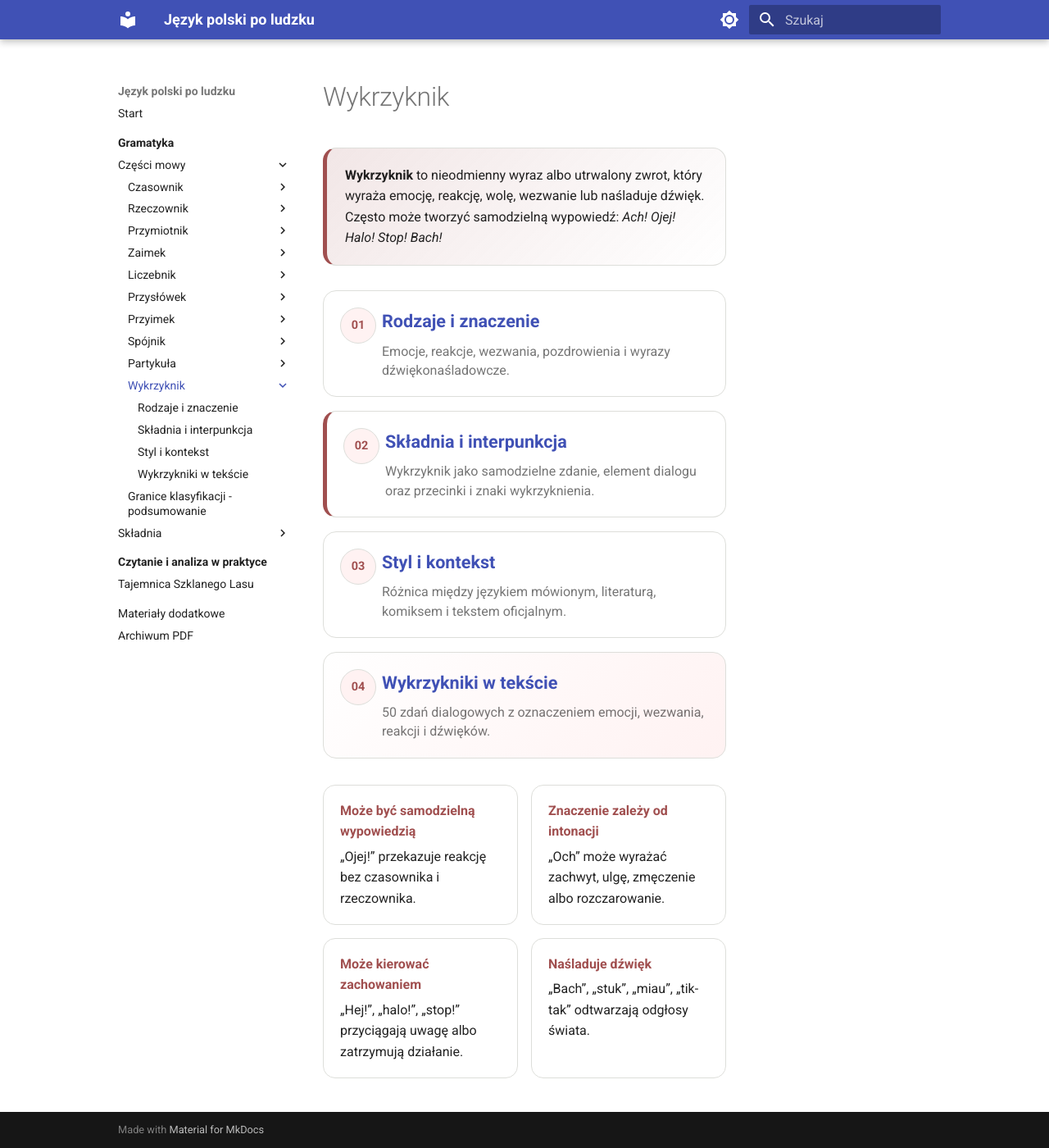
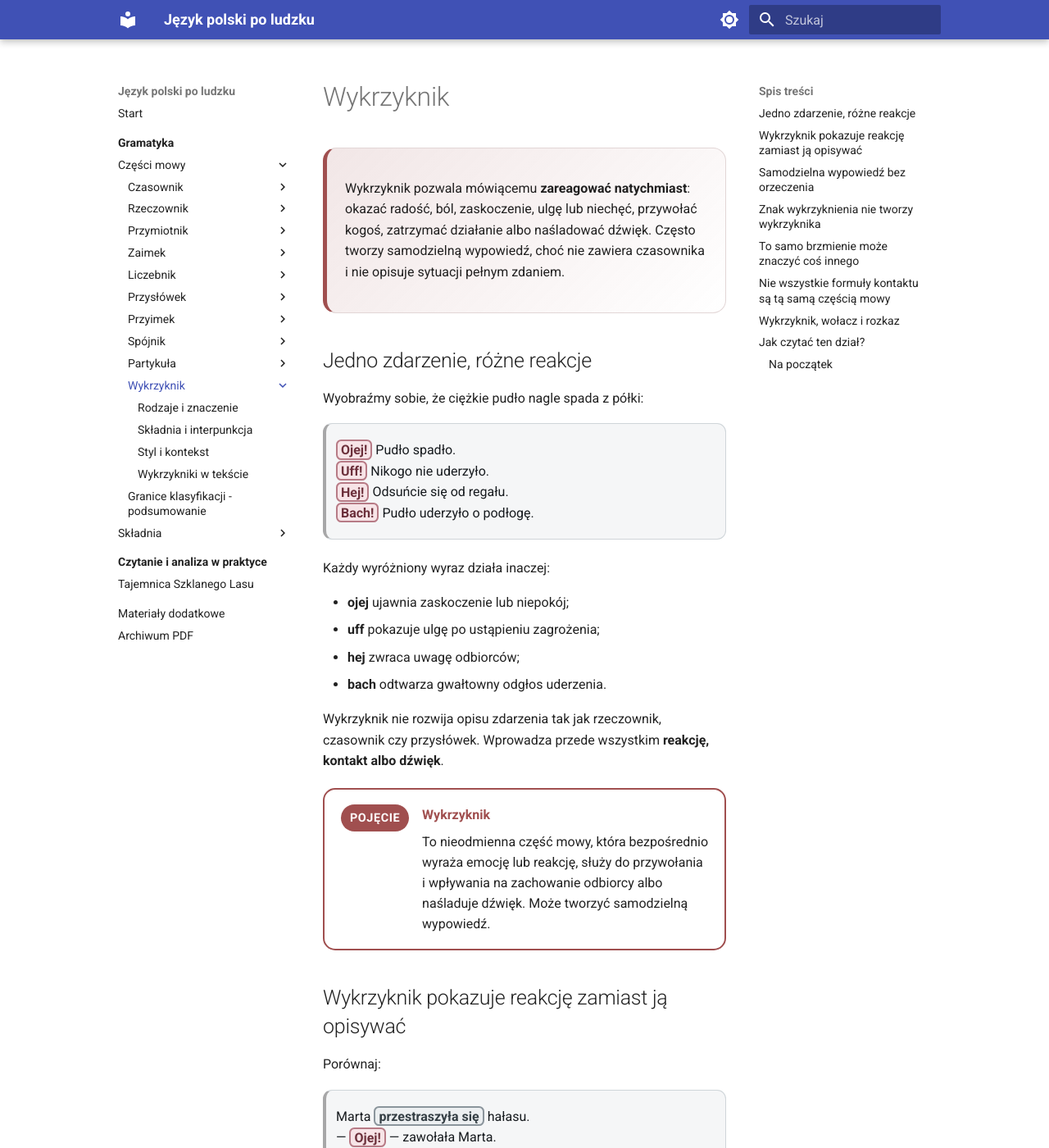
Before and after one commit to dchorazkiewicz/SP_JP, an MkDocs documentation site: the page built from docs/gramatyka/czesci-mowy/wykrzyknik/index.md, in a window 1280 px wide and 1400 px high. Shown: the whole window at 82% size. Built offline with MkDocs 1.6.1 and Material for MkDocs 9.7.7, drawn with Linux system fonts in a browser that asks for light colours; some of the changed text lies outside the part shown.

Commit message:
Przepisać wprowadzenie do wykrzyknika

```diff
--- a/docs/gramatyka/czesci-mowy/wykrzyknik/index.md
+++ b/docs/gramatyka/czesci-mowy/wykrzyknik/index.md
@@ -2,30 +2,134 @@
 
 <div class="interjection-lesson" markdown>
 
-<div class="indecl-lead">
-<strong>Wykrzyknik</strong> to nieodmienny wyraz albo utrwalony zwrot, który wyraża emocję, reakcję, wolę, wezwanie lub naśladuje dźwięk. Często może tworzyć samodzielną wypowiedź: <em>Ach! Ojej! Halo! Stop! Bach!</em>
+<div class="lesson-lead" markdown>
+
+Wykrzyknik pozwala mówiącemu **zareagować natychmiast**: okazać radość, ból, zaskoczenie, ulgę lub niechęć, przywołać kogoś, zatrzymać działanie albo naśladować dźwięk. Często tworzy samodzielną wypowiedź, choć nie zawiera czasownika i nie opisuje sytuacji pełnym zdaniem.
+
 </div>
 
-<div class="indecl-topic-grid">
-  <a class="indecl-topic-card" href="rodzaje-i-znaczenie/">
-    <span class="indecl-topic-number">01</span><strong>Rodzaje i znaczenie</strong><span>Emocje, reakcje, wezwania, pozdrowienia i wyrazy dźwiękonaśladowcze.</span>
-  </a>
-  <a class="indecl-topic-card indecl-topic-card--primary" href="skladnia-i-interpunkcja/">
-    <span class="indecl-topic-number">02</span><strong>Składnia i interpunkcja</strong><span>Wykrzyknik jako samodzielne zdanie, element dialogu oraz przecinki i znaki wykrzyknienia.</span>
-  </a>
-  <a class="indecl-topic-card" href="styl-i-kontekst/">
-    <span class="indecl-topic-number">03</span><strong>Styl i kontekst</strong><span>Różnica między językiem mówionym, literaturą, komiksem i tekstem oficjalnym.</span>
-  </a>
-  <a class="indecl-topic-card indecl-topic-card--reading" href="wykrzykniki-w-tekscie/">
-    <span class="indecl-topic-number">04</span><strong>Wykrzykniki w tekście</strong><span>50 zdań dialogowych z oznaczeniem emocji, wezwania, reakcji i dźwięków.</span>
-  </a>
+## Jedno zdarzenie, różne reakcje
+
+Wyobraźmy sobie, że ciężkie pudło nagle spada z półki:
+
+> <span class="interjection-focus">Ojej!</span> Pudło spadło.
+> <span class="interjection-focus">Uff!</span> Nikogo nie uderzyło.
+> <span class="interjection-focus">Hej!</span> Odsuńcie się od regału.
+> <span class="interjection-focus">Bach!</span> Pudło uderzyło o podłogę.
+
+Każdy wyróżniony wyraz działa inaczej:
+
+- **ojej** ujawnia zaskoczenie lub niepokój;
+- **uff** pokazuje ulgę po ustąpieniu zagrożenia;
+- **hej** zwraca uwagę odbiorców;
+- **bach** odtwarza gwałtowny odgłos uderzenia.
+
+Wykrzyknik nie rozwija opisu zdarzenia tak jak rzeczownik, czasownik czy przysłówek. Wprowadza przede wszystkim **reakcję, kontakt albo dźwięk**.
+
+<div class="interjection-concept">
+  <span class="interjection-concept__label">Pojęcie</span>
+  <strong>Wykrzyknik</strong>
+  <p>To nieodmienna część mowy, która bezpośrednio wyraża emocję lub reakcję, służy do przywołania i wpływania na zachowanie odbiorcy albo naśladuje dźwięk. Może tworzyć samodzielną wypowiedź.</p>
 </div>
 
-<div class="indecl-concept-grid">
-  <div class="indecl-concept-card"><strong>Może być samodzielną wypowiedzią</strong>„Ojej!” przekazuje reakcję bez czasownika i rzeczownika.</div>
-  <div class="indecl-concept-card"><strong>Znaczenie zależy od intonacji</strong>„Och” może wyrażać zachwyt, ulgę, zmęczenie albo rozczarowanie.</div>
-  <div class="indecl-concept-card"><strong>Może kierować zachowaniem</strong>„Hej!”, „halo!”, „stop!” przyciągają uwagę albo zatrzymują działanie.</div>
-  <div class="indecl-concept-card"><strong>Naśladuje dźwięk</strong>„Bach”, „stuk”, „miau”, „tik-tak” odtwarzają odgłosy świata.</div>
+## Wykrzyknik pokazuje reakcję zamiast ją opisywać
+
+Porównaj:
+
+> Marta <span class="interjection-anchor">przestraszyła się</span> hałasu.
+> — <span class="interjection-focus">Ojej!</span> — zawołała Marta.
+
+W pierwszym zdaniu narrator **nazywa emocję** za pomocą czasownika. W drugim czytelnik otrzymuje bezpośrednią reakcję bohaterki. Wykrzyknik nie informuje dokładnie, dlaczego ktoś się przestraszył ani jak długo trwała emocja. Przenosi natomiast do wypowiedzi jej nagłość, ton i siłę.
+
+Podobnie:
+
+> Paweł poczuł ulgę.
+> — <span class="interjection-emotion">Uff!</span> Zdążyłem.
+
+Zdanie opisowe jest dokładniejsze, ale wykrzyknik brzmi bardziej bezpośrednio.
+
+## Samodzielna wypowiedź bez orzeczenia
+
+> <span class="interjection-emotion">Hurra!</span>
+> <span class="interjection-focus">Au!</span>
+> <span class="interjection-call">Halo!</span>
+> <span class="interjection-sound">Puk, puk!</span>
+
+Takie wypowiedzi mogą być kompletne komunikacyjnie mimo braku orzeczenia. Odbiorca rozpoznaje ich funkcję dzięki sytuacji, intonacji i utrwalonemu znaczeniu.
+
+Nie oznacza to jednak, że wykrzyknik jest zdaniem w zwykłym sensie składniowym. Najczęściej nie da się w nim wskazać podmiotu i orzeczenia. Jest natomiast samodzielnym **aktem reakcji, wezwania lub naśladowania dźwięku**.
+
+## Znak wykrzyknienia nie tworzy wykrzyknika
+
+> <span class="interjection-focus">Ratunku!</span> — wykrzyknik lub samodzielne wezwanie.
+> Zamknij drzwi! — zdanie rozkazujące z czasownikiem.
+> To naprawdę wspaniała wiadomość! — zdanie oznajmujące wypowiedziane z silną emocją.
+
+Znak **!** informuje o ekspresji lub stanowczości całej wypowiedzi, ale nie rozstrzyga o części mowy. Wykrzyknik rozpoznajemy po funkcji samego wyrazu, a nie po znaku interpunkcyjnym stojącym na końcu.
+
+<div class="interjection-checkpoint">
+  <div class="interjection-checkpoint__title">Wykrzyknik i zdanie wykrzyknikowe to nie to samo</div>
+  <p><strong>Ach!</strong> jest wykrzyknikiem. Zdanie <em>Jak tu pięknie!</em> nie zawiera wykrzyknika, choć kończy się znakiem wykrzyknienia i wyraża silne emocje.</p>
 </div>
 
+## To samo brzmienie może znaczyć coś innego
+
+> <span class="interjection-focus">Och!</span> Jak tu pięknie. — zachwyt
+> <span class="interjection-focus">Och…</span> Znowu muszę wszystko poprawiać. — znużenie
+> <span class="interjection-focus">Och!</span> Dobrze, że jesteś. — ulga lub radość
+
+Sam zapis **och** nie wskazuje jednej emocji. Znaczenie tworzą wspólnie:
+
+- dalsza część wypowiedzi;
+- sytuacja komunikacyjna;
+- intonacja;
+- długość i sposób wymówienia;
+- interpunkcja.
+
+W tekście pisanym część informacji przekazywanej głosem trzeba odtworzyć za pomocą kontekstu i znaków interpunkcyjnych.
+
+## Nie wszystkie formuły kontaktu są tą samą częścią mowy
+
+> <span class="interjection-call">Hej!</span> Zaczekaj.
+> <span class="interjection-formula">Dzień dobry!</span> Przyszedłem na spotkanie.
+> <span class="interjection-formula">Dziękuję!</span> Bardzo mi pomogłeś.
+
+Wszystkie trzy wypowiedzi mogą działać samodzielnie, ale ich budowa jest różna. **Hej** jest typowym wykrzyknikiem przywołującym. **Dzień dobry** jest utrwaloną formułą powitania, a **dziękuję** pozostaje formą czasownika, nawet gdy tworzy samodzielną wypowiedź grzecznościową.
+
+Samodzielność komunikacyjna nie wystarcza więc do uznania wyrazu za wykrzyknik.
+
+## Wykrzyknik, wołacz i rozkaz
+
+> <span class="interjection-call">Hej!</span> — wykrzyknik przywołujący
+> <span class="interjection-anchor">Mario!</span> — rzeczownik w wołaczu
+> <span class="interjection-anchor">Poczekaj!</span> — czasownik w trybie rozkazującym
+> <span class="interjection-call">Hej, Mario!</span> Poczekaj! — trzy różne elementy w jednej wypowiedzi
+
+Wszystkie mogą służyć zwróceniu uwagi lub wpływaniu na zachowanie odbiorcy. Należą jednak do różnych kategorii gramatycznych. O klasyfikacji decyduje budowa i funkcja konkretnego wyrazu.
+
+## Jak czytać ten dział?
+
+Najpierw uporządkujemy wykrzykniki emocjonalne, przywołujące, nakazujące i dźwiękonaśladowcze oraz zobaczymy, jak kontekst zmienia ich znaczenie. Następnie przyjrzymy się ich samodzielności składniowej, miejscu w wypowiedzi i interpunkcji. Później sprawdzimy, kiedy brzmią naturalnie, a kiedy są zbyt potoczne lub przesadnie ekspresywne. Na końcu przeanalizujemy ich pracę w spójnej opowieści.
+
+<div class="topic-grid">
+  <a class="topic-card topic-card--primary" href="rodzaje-i-znaczenie/"><span class="topic-number">01</span><strong>Jakie funkcje pełnią wykrzykniki?</strong><span>Emocje, reakcje, wezwania, nakazy, formuły kontaktu i dźwiękonaśladowanie.</span></a>
+  <a class="topic-card" href="skladnia-i-interpunkcja/"><span class="topic-number">02</span><strong>Samodzielność i interpunkcja</strong><span>Wykrzyknik przed zdaniem, jako wtrącenie, w dialogu oraz ze znakiem wykrzyknienia, przecinkiem i wielokropkiem.</span></a>
+  <a class="topic-card" href="styl-i-kontekst/"><span class="topic-number">03</span><strong>Styl, intonacja i sytuacja</strong><span>Rozmowa, literatura, komiks, ostrzeżenie, reklama i tekst oficjalny.</span></a>
+  <a class="topic-card topic-card--reading" href="wykrzykniki-w-tekscie/"><span class="topic-number">04</span><strong>Wykrzykniki w opowieści</strong><span>Jak reakcje, wezwania i dźwięki prowadzą dialog, budują napięcie i odsłaniają emocje bohaterów.</span></a>
 </div>
+
+<div class="interjection-summary">
+<h3>Na początek</h3>
+<ul>
+  <li>Wykrzyknik nie opisuje reakcji z dystansu, lecz bezpośrednio ją ujawnia.</li>
+  <li>Może tworzyć samodzielną wypowiedź bez podmiotu i orzeczenia.</li>
+  <li>Może wyrażać emocję, przywoływać, zatrzymywać działanie albo naśladować dźwięk.</li>
+  <li>Znaczenie wielu wykrzykników zależy od intonacji i sytuacji.</li>
+  <li>Znak wykrzyknienia nie oznacza automatycznie, że wypowiedź zawiera wykrzyknik.</li>
+  <li>Wykrzyknik trzeba odróżniać od wołacza, rozkazu i utrwalonej formuły grzecznościowej.</li>
+</ul>
+</div>
+
+[Przejdź do pierwszej lekcji](rodzaje-i-znaczenie/){ .md-button .md-button--primary }
+
+</div>
```
